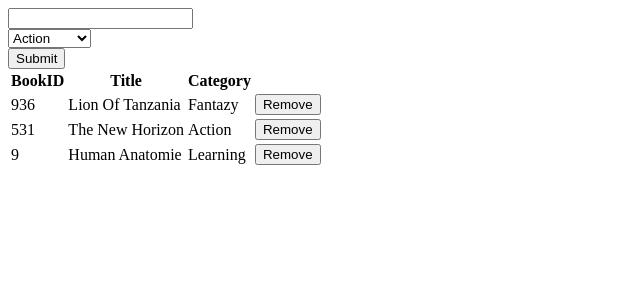
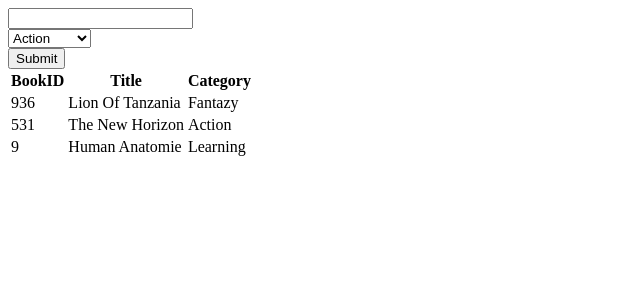
Before and after one commit to dasileker/Book-CMS, a React (Create React App) app: page / in a window 1280 px wide. Shown: the top 300 px of the page, without its empty margins (0-640 px from the left). Built offline with nearby package versions, Linux system fonts and the light colour scheme.

Commit message:
return and rebase

```diff
--- a/src/components/Book.js
+++ b/src/components/Book.js
@@ -11,22 +11,7 @@ const Book = ({
     <td>{bookID}</td>
     <td>{title}</td>
     <td>{category}</td>
-    <td>
-      <button
-        onClick={() => {
-          const book = {
-            bookID,
-            title,
-            category,
-          };
 
-          handleRemoveBook(book);
-        }}
-        type="button"
-      >
-        Remove
-      </button>
-    </td>
   </tr>
 );
 
```
